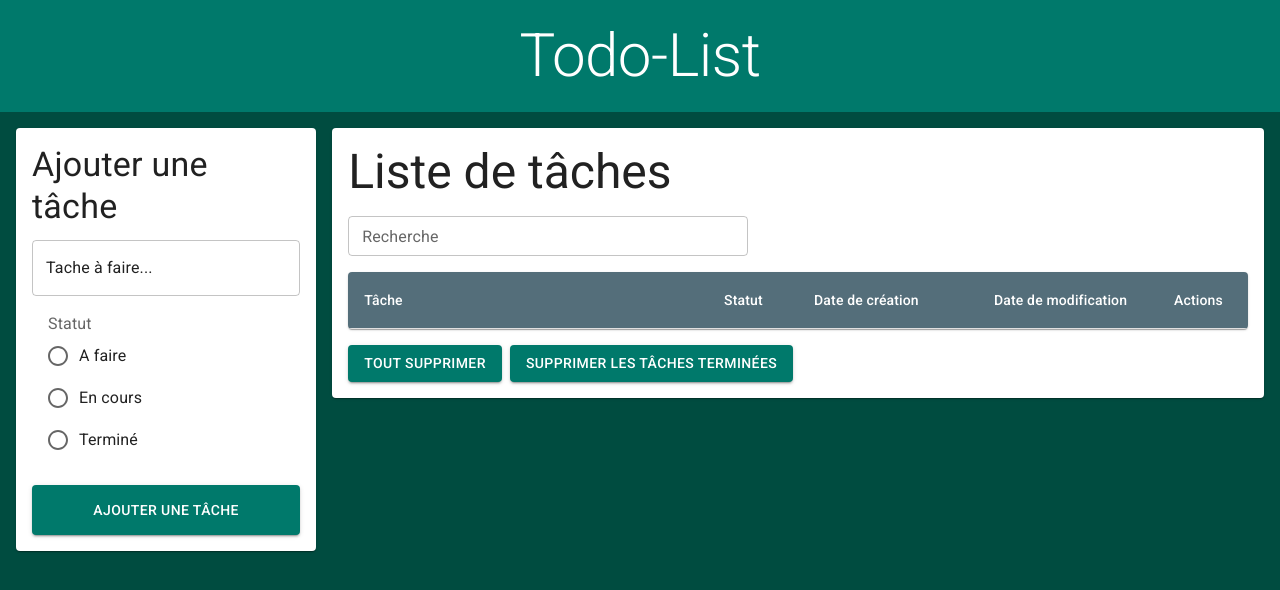
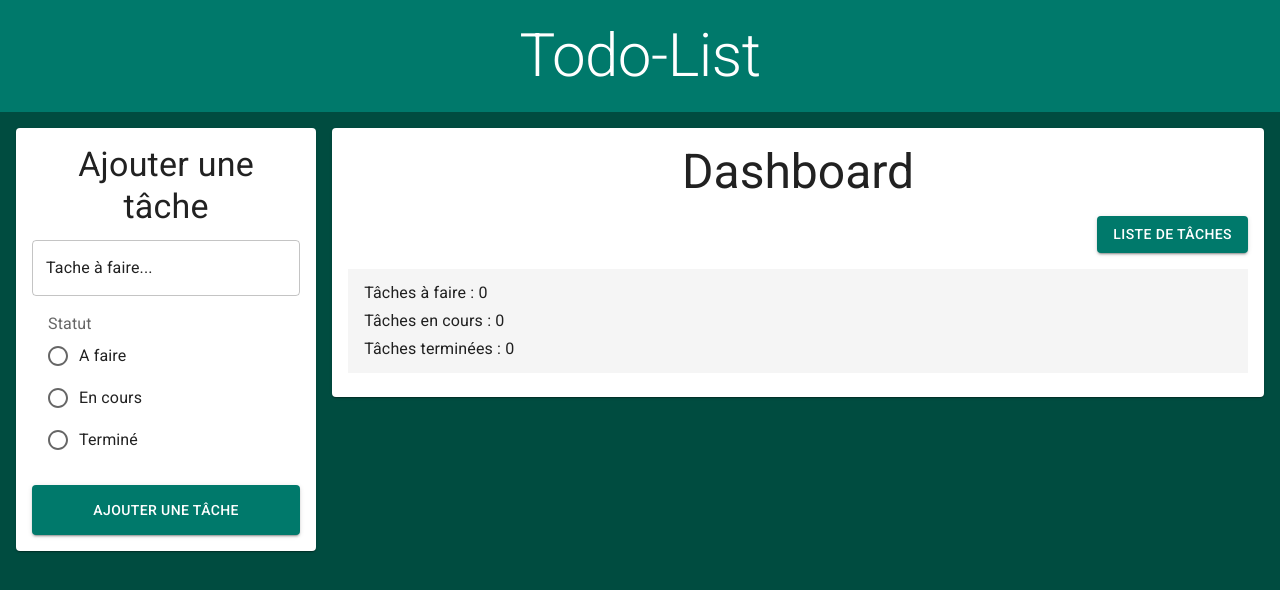
Before and after one commit to AdamNumerisk/todo-List, a React (Create React App) app: page /dashboard in a window 1280 px wide. Shown: the top 590 px of the page. Built offline with nearby package versions, Linux system fonts and the light colour scheme.

Commit message:
version 5.0

```diff
--- a/package.json
+++ b/package.json
@@ -15,6 +15,7 @@
     "moment": "^2.29.4",
     "react": "^18.2.0",
     "react-dom": "^18.2.0",
+    "react-router-dom": "^6.4.0",
     "react-scripts": "5.0.1",
     "react-textarea-autosize": "^8.3.4",
     "web-vitals": "^2.1.4"
--- a/src/components/AjouterTacheForm.jsx
+++ b/src/components/AjouterTacheForm.jsx
@@ -47,7 +47,7 @@ function AjouterTacheForm({
   return (
     <Card>
       <CardContent>
-        <Typography variant="h4" gutterBottom>
+        <Typography variant="h4" gutterBottom align="center">
           Ajouter une tâche
         </Typography>
 
--- a/src/components/App.jsx
+++ b/src/components/App.jsx
@@ -11,7 +11,9 @@ import "@fontsource/roboto/500.css";
 import "@fontsource/roboto/700.css";
 import { Grid } from "@mui/material";
 import { ThemeProvider } from "@mui/material/styles";
+import Dashboard from "./Dashboard";
 import theme from "./theme";
+import { BrowserRouter as Router, Routes, Route } from "react-router-dom";
 
 function App() {
   const [taskName, setTaskName] = useState("Tache à faire...");
@@ -51,11 +53,26 @@ function App() {
           </Grid>
 
           <Grid item xs={9} sx={{ mr: 2 }}>
-            <TaskList
-              tasks={tasks}
-              updateTasks={updateTasks}
-              setTaskName={setTaskName}
-            ></TaskList>
+            <Router>
+              <div>
+                <Routes>
+                  <Route
+                    path="/"
+                    element={
+                      <TaskList
+                        tasks={tasks}
+                        updateTasks={updateTasks}
+                        setTaskName={setTaskName}
+                      />
+                    }
+                  ></Route>
+                  <Route
+                    path="/dashboard"
+                    element={<Dashboard tasks={tasks} />}
+                  ></Route>
+                </Routes>
+              </div>
+            </Router>
           </Grid>
         </Grid>
       </div>
--- /dev/null
+++ b/src/components/Dashboard.jsx
@@ -0,0 +1,50 @@
+import {
+  Card,
+  Button,
+  CardContent,
+  Grid,
+  List,
+  ListItemText,
+  Typography,
+} from "@mui/material";
+import theme from "./theme";
+
+function Dashboard({ tasks }) {
+  function getTodo(option) {
+    const todo = tasks.filter((task) => task.status === option);
+    const todoCount = todo.length;
+    return todoCount;
+  }
+  return (
+    <Card>
+      <CardContent>
+        <Typography variant="h3" align="center">
+          Dashboard
+        </Typography>
+        <Grid container direction="row-reverse">
+          <Grid item>
+            <Button sx={{ my: 2 }} size="medium" variant="contained" href="/">
+              Liste de tâches
+            </Button>
+          </Grid>
+        </Grid>
+        <List sx={{ backgroundColor: theme.palette.action.hover }}>
+          <ListItemText
+            sx={{ ml: 2 }}
+            primary={`Tâches à faire : ${getTodo("A faire")}`}
+          ></ListItemText>
+          <ListItemText
+            sx={{ ml: 2 }}
+            primary={`Tâches en cours : ${getTodo("En cours")}`}
+          ></ListItemText>
+          <ListItemText
+            sx={{ ml: 2 }}
+            primary={`Tâches terminées : ${getTodo("Terminé")}`}
+          ></ListItemText>
+        </List>
+      </CardContent>
+    </Card>
+  );
+}
+
+export default Dashboard;
--- a/src/components/DeleteAllButton.jsx
+++ b/src/components/DeleteAllButton.jsx
@@ -6,7 +6,7 @@ function DeleteAllButton({ updateTasks }) {
     updateTasks(emptyTasks);
   }
   return (
-    <Button variant="contained" onClick={() => handleClick()}>
+    <Button size="medium" variant="contained" onClick={() => handleClick()}>
       Tout supprimer
     </Button>
   );
--- a/src/components/EditButton2.jsx
+++ b/src/components/EditButton.jsx
@@ -1,7 +1,7 @@
 import IconButton from "@mui/material/Button";
 import EditIcon from "@mui/icons-material/Edit";
 
-function EditButton2({ setEditableRowIndex, rowIndex, editableRowIndex }) {
+function EditButton({ setEditableRowIndex, rowIndex, editableRowIndex }) {
   function handleClickEdit() {
     setEditableRowIndex([...editableRowIndex, rowIndex]);
   }
@@ -13,4 +13,4 @@ function EditButton2({ setEditableRowIndex, rowIndex, editableRowIndex }) {
   );
 }
 
-export default EditButton2;
+export default EditButton;
--- /dev/null
+++ b/src/components/TableSearchBar.jsx
@@ -0,0 +1,16 @@
+import TextField from "@mui/material/TextField";
+
+function TableSearchBar({ globalFilter, setGlobalFilter }) {
+  return (
+    <TextField
+      sx={{ my: 2, width: 400 }}
+      id="search"
+      label="Recherche"
+      value={globalFilter ?? ""}
+      onChange={(e) => setGlobalFilter(e.target.value)}
+      size="small"
+    ></TextField>
+  );
+}
+
+export default TableSearchBar;
--- a/src/components/TaskList.jsx
+++ b/src/components/TaskList.jsx
@@ -1,18 +1,58 @@
-import { Typography, Card, CardContent, CardActions } from "@mui/material";
+import {
+  Typography,
+  Card,
+  CardContent,
+  CardActions,
+  Button,
+  Grid,
+} from "@mui/material";
+import { useState } from "react";
 import "../styles/TaskList.css";
 import DeleteAllButton from "./DeleteAllButton";
 import DeleteAllCompletedButton from "./DeleteAllCompletedButton";
+import TableSearchBar from "./TableSearchBar";
 import TaskTable from "./TaskTable";
 
 function TaskList({ tasks, updateTasks }) {
+  const [globalFilter, setGlobalFilter] = useState("");
+
   return (
     <Card>
       <CardContent>
-        <Typography variant="h3">Liste de tâches</Typography>
+        <Typography variant="h3" align="center">
+          Liste de tâches
+        </Typography>
+        <Grid
+          container
+          direction="row"
+          alignSelf="baseline"
+          justifyContent="space-between"
+          sx={{ mt: -1 }}
+        >
+          <Grid item>
+            <TableSearchBar
+              globalFilter={globalFilter}
+              setGlobalFilter={setGlobalFilter}
+            ></TableSearchBar>
+          </Grid>
+          <Grid item>
+            <Button
+              sx={{ mb: -7 }}
+              size="medium"
+              variant="contained"
+              href="/dashboard"
+            >
+              Dashboard
+            </Button>
+          </Grid>
+        </Grid>
 
-        <div>
-          <TaskTable data={tasks} updateData={updateTasks}></TaskTable>
-        </div>
+        <TaskTable
+          data={tasks}
+          updateData={updateTasks}
+          globalFilter={globalFilter}
+          setGlobalFilter={setGlobalFilter}
+        ></TaskTable>
       </CardContent>
       <CardActions sx={{ ml: 1, mt: -1, mb: 1 }}>
         <DeleteAllButton updateTasks={updateTasks}></DeleteAllButton>
--- a/src/components/TaskTable.jsx
+++ b/src/components/TaskTable.jsx
@@ -6,14 +6,13 @@ import {
   getSortedRowModel,
 } from "@tanstack/react-table";
 import "../styles/Table.css";
-import EditButton2 from "./EditButton2";
+import EditButton from "./EditButton";
 import EditTaskStatusSelect from "./EditTaskStatusSelect";
 import { useEffect, useState } from "react";
 import DeleteButton from "./DeleteButton";
 import SaveButton2 from "./SaveButton2";
 import moment from "moment";
 import TextareaAutosize from "react-textarea-autosize";
-import TextField from "@mui/material/TextField";
 import Table from "@mui/material/Table";
 import TableBody from "@mui/material/TableBody";
 import TableCell from "@mui/material/TableCell";
@@ -26,8 +25,7 @@ import { Grid } from "@mui/material";
 import StyledTableCell from "./StyledTableCell";
 import StyledTableRow from "./StyledTableRow";
 
-function TaskTable({ data, updateData }) {
-  const [globalFilter, setGlobalFilter] = useState("");
+function TaskTable({ data, updateData, globalFilter, setGlobalFilter }) {
   const [sorting, setSorting] = useState([]);
   const [editableRowIndex, setEditableRowIndex] = useState([]);
 
@@ -130,11 +128,11 @@ function TaskTable({ data, updateData }) {
         !editableRowIndex.includes(row.row.index) ? (
           <Grid container direction="row" wrap="nowrap" justifyContent="center">
             <Grid item>
-              <EditButton2
+              <EditButton
                 setEditableRowIndex={setEditableRowIndex}
                 rowIndex={row.row.index}
                 editableRowIndex={editableRowIndex}
-              ></EditButton2>
+              ></EditButton>
             </Grid>
             <Grid item>
               <DeleteButton
@@ -174,14 +172,6 @@ function TaskTable({ data, updateData }) {
   });
   return (
     <div className="p-2">
-      <TextField
-        sx={{ my: 2, width: 400 }}
-        id="search"
-        label="Recherche"
-        value={globalFilter ?? ""}
-        onChange={(e) => setGlobalFilter(e.target.value)}
-        size="small"
-      ></TextField>
       <TableContainer component={Paper}>
         <Table aria-label="simple table">
           <TableHead>
```
Also changed, not shown: 1 other file (tests, documents, lock files or other folders).
